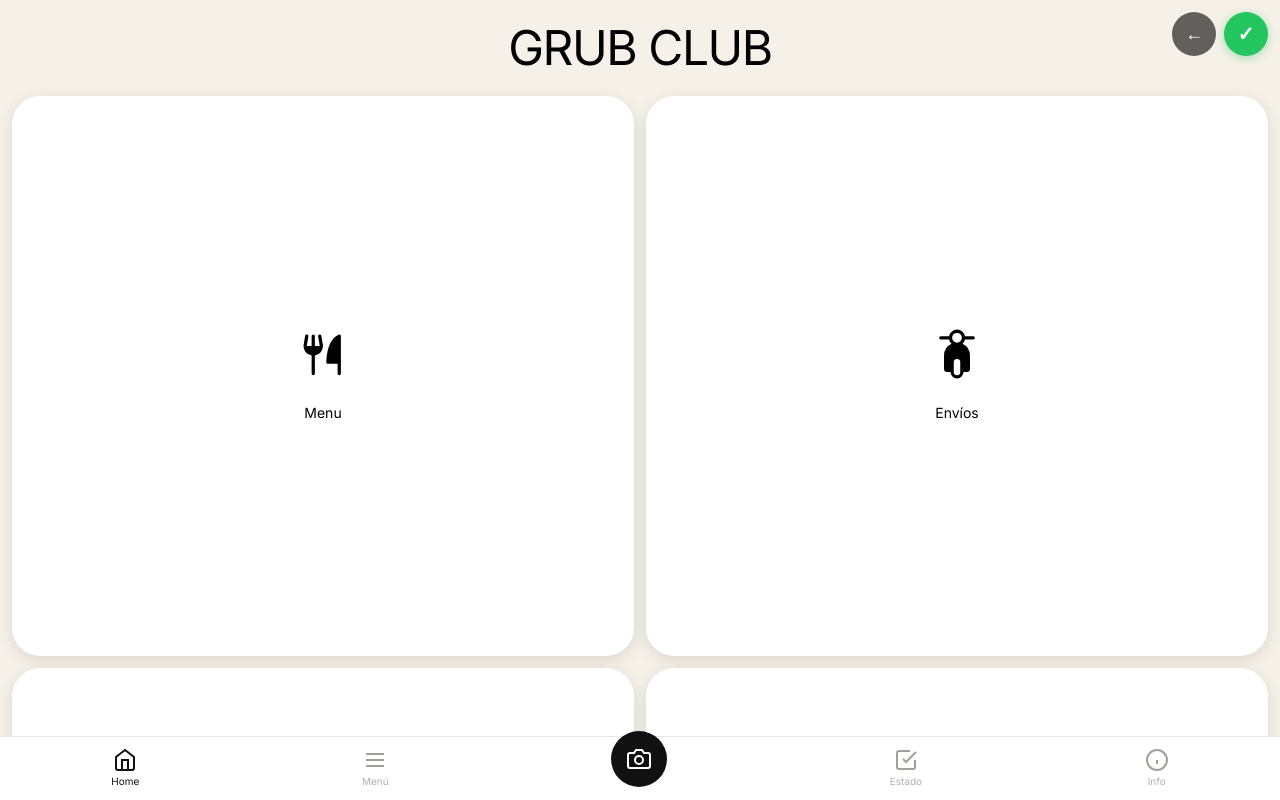
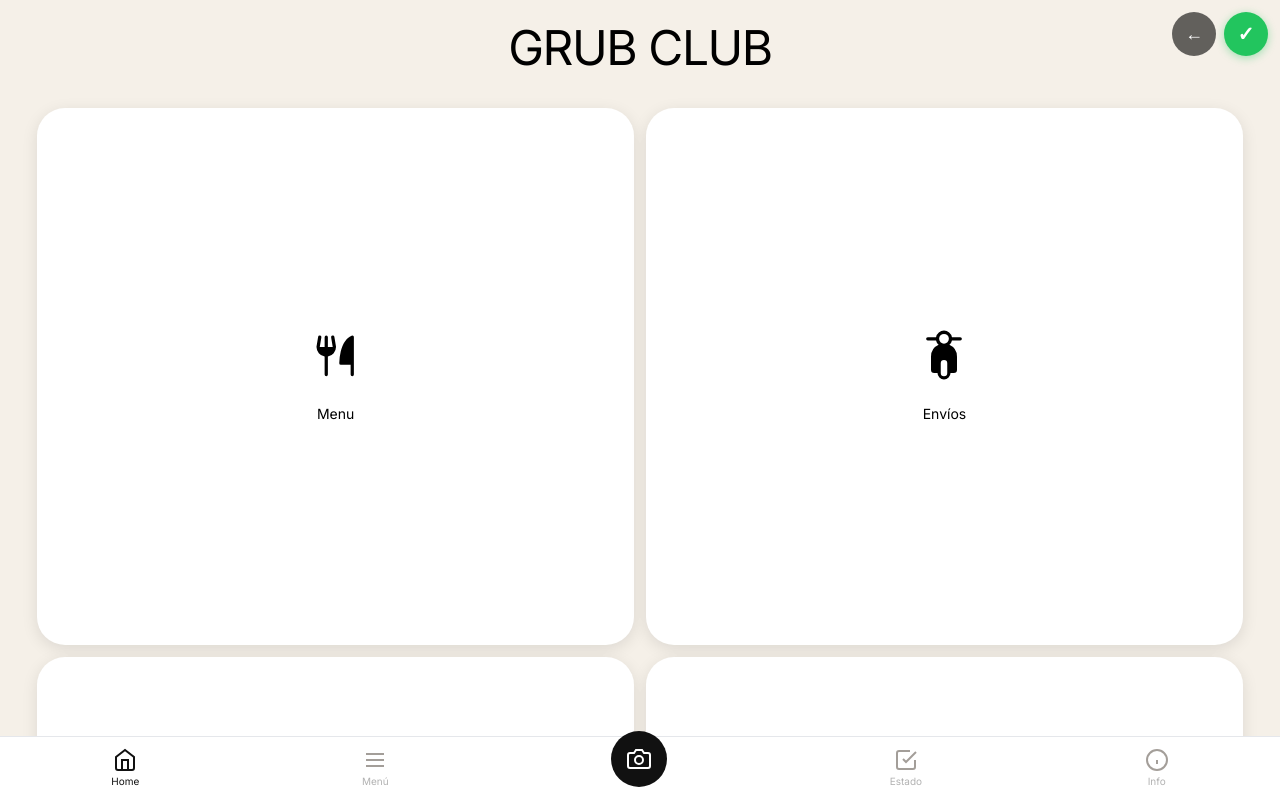
Before and after one commit to hikaribrandan3-code/foodspotapp, a React (Vite) app: page /admin/cover-preview in a window 1280 px wide. Built offline with nearby package versions, Linux system fonts and the light colour scheme.

Commit message:
style: Vertical Anchoring & Rhythm (4% Grid Reduction, Anchor Line)
- Action Grid: Reduced width to 96% and added vertical margins for spacing.
- Section Anchor: Added 40% width, 1px light gray line below 'Productos Destacados'.
- Vertical Rhythm: Adjusted spacing to anchor title to content.

```diff
--- a/src/pages/customer/Home.jsx
+++ b/src/pages/customer/Home.jsx
@@ -657,7 +657,9 @@ function Home({ config: configProp }) {
                     display: 'grid',
                     gridTemplateColumns: '1fr 1fr',
                     gap: 12,
-                    marginBottom: 20
+                    marginBottom: 20,
+                    width: '96%', /* 4% Tweak: Refined "Native Scale" */
+                    margin: '12px auto 20px auto' /* Gap from Hero, Centered */
                 }}
             >
                 {localPrimaryActions.map((actionId, index) => {
@@ -806,6 +808,13 @@ function Home({ config: configProp }) {
                 }}>
                     Productos Destacados
                 </h2>
+                {/* Section Anchor: The Line */}
+                <div style={{
+                    width: '40%',
+                    height: 1,
+                    backgroundColor: 'rgba(0,0,0,0.06)', /* Light Gray Anchor */
+                    margin: '12px auto 0 auto'
+                }} />
             </div>
 
             <div
```
